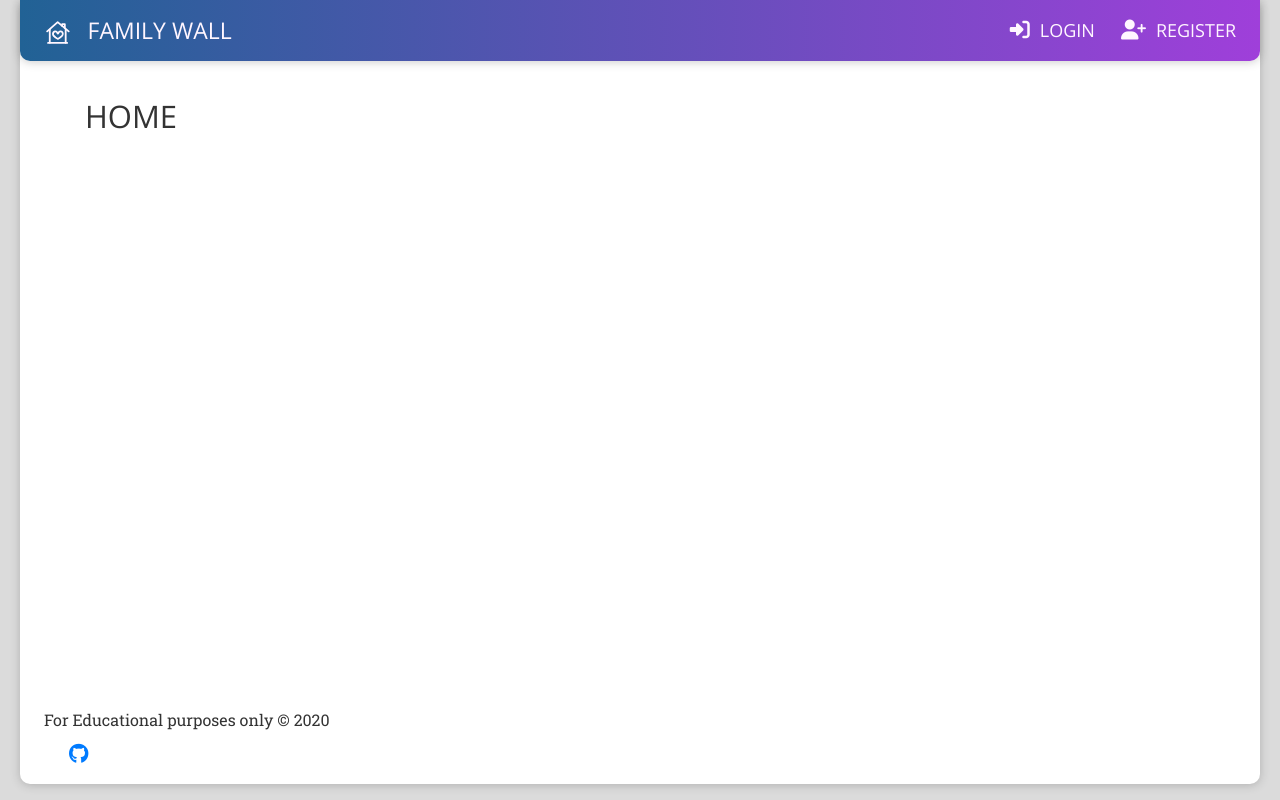
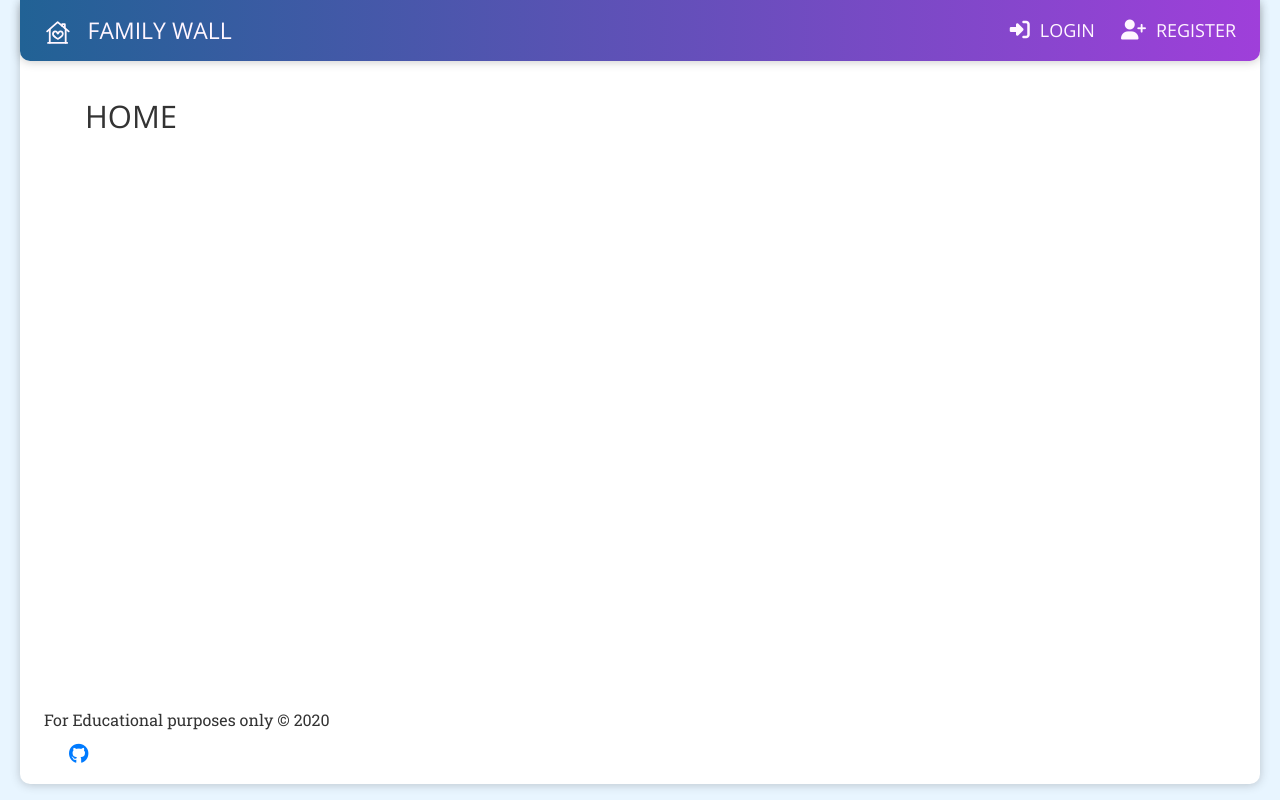
Before and after one commit to maliahavlicek/ci_hackathon_july_2020, a Django app: page / in a window 1280 px wide. Run offline with Django 3.2, Linux system fonts and the light colour scheme; some libraries are stand-ins or nearby versions.

Commit message:
Change html background colour

```diff
--- a/static/css/styles.css
+++ b/static/css/styles.css
@@ -10,6 +10,7 @@
     --color-main-supporting-blue: #3F96DA;
     --color-secondary-purple: #E5AFFE;
     --color-secondary-supporting-purple: #fff6ff;
+    --color-secondary-supporting-blue: #e8f5ff;
 
     --color-main-gradient: linear-gradient(90deg, rgba(33,98,149,1) 0%, rgba(159,63,218,1) 100%);
 
@@ -20,7 +21,7 @@
 /* smooth scrolling */
 html {
     scroll-behavior: smooth;
-    /* background-color: #ffffff; */
+    background-color: var(--color-secondary-supporting-blue);
 }
 
 /* space out forms */
@@ -133,9 +134,9 @@ input[type=file] {
 
 
 /* add background color to rails on desktop + renderings */
-html {
+/* html {
     background-color: hsl(0, 0%, 86%)
-}
+} */
 
 /* have rails appear for larger devices so that content and inputs don't get too wide */
 body, nav, footer {
```
